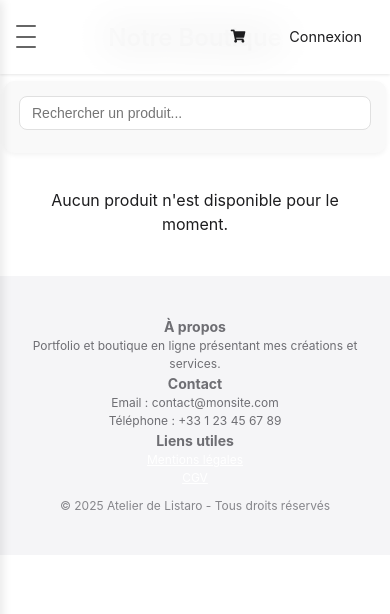
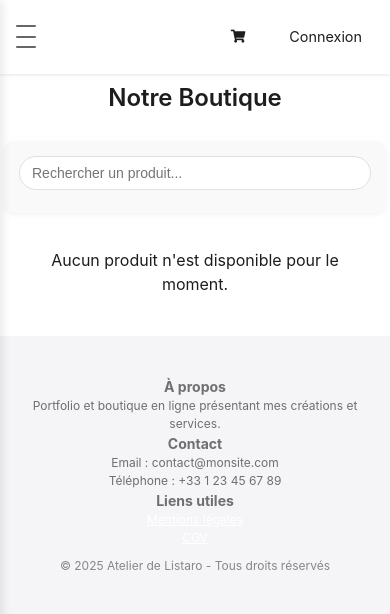
Before and after one commit to listaro75/Atelier_de_Listaro, a PHP site: page /shop.php in a window 390 px wide. Shown: the top 614 px of the page. Run offline with PHP 8.4, Linux system fonts and the light colour scheme; data that the repository does not hold is empty.

Commit message:
Amélioration des styles de la présentation mobile : ajustement des paddings du container principal et ajout de styles pour le bouton "ajouter au panier".

```diff
--- a/_css/mobile-shop.css
+++ b/_css/mobile-shop.css
@@ -2,7 +2,7 @@
 @media (max-width: 768px) {
     /* Supprimer les marges du container principal */
     .main-container {
-        padding: 20px 0 10px 0 !important;
+        padding: 80px 0 10px 0 !important;
         margin: 0 !important;
         width: 100% !important;
     }
@@ -131,6 +131,8 @@
         font-size: 14px;
         padding: 8px 12px;
         width: 100%;
+        border-radius: 25px !important;
+        border: 1px solid #e0e0e0;
     }
 
     /* Réduire la taille du bouton ajouter au panier */
```
